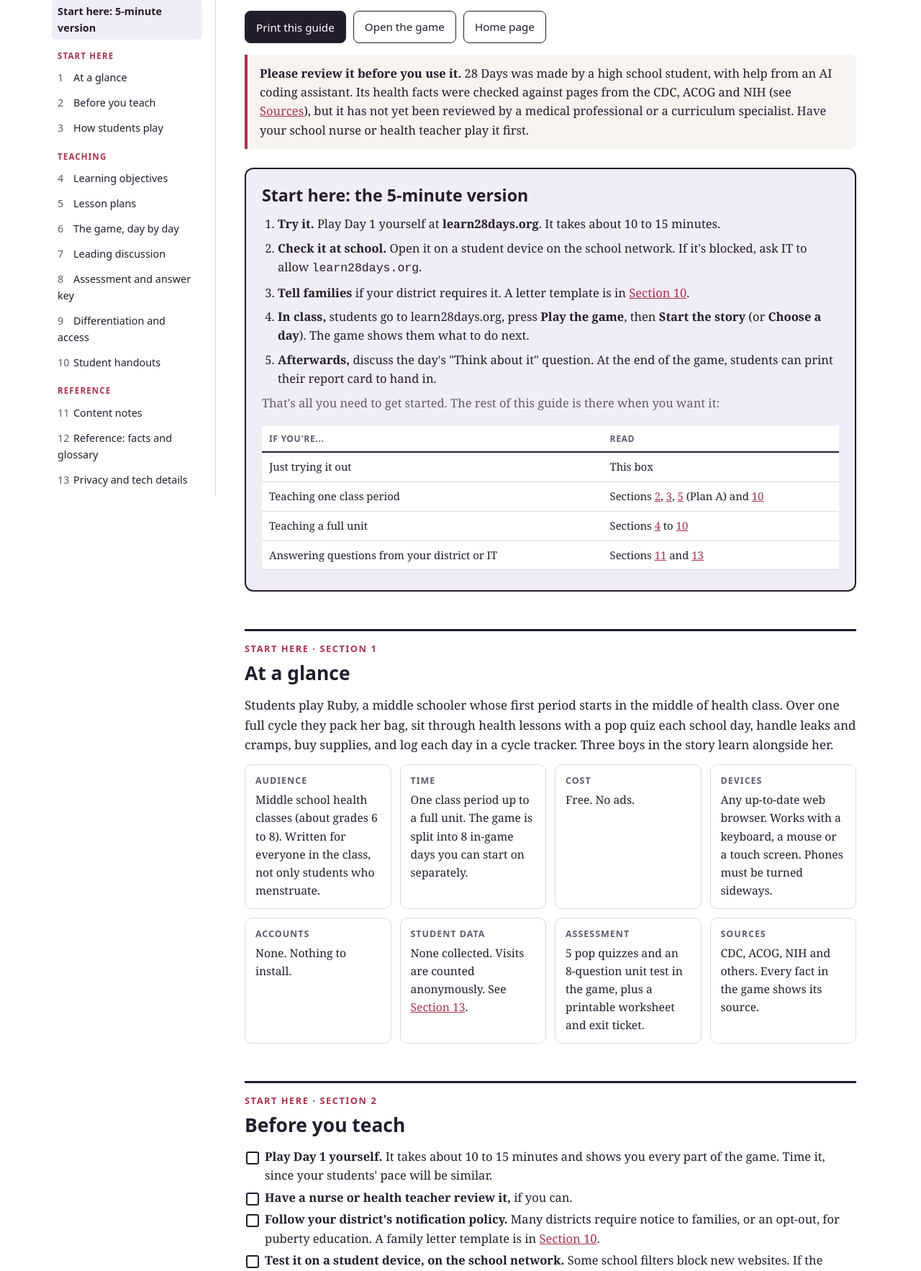
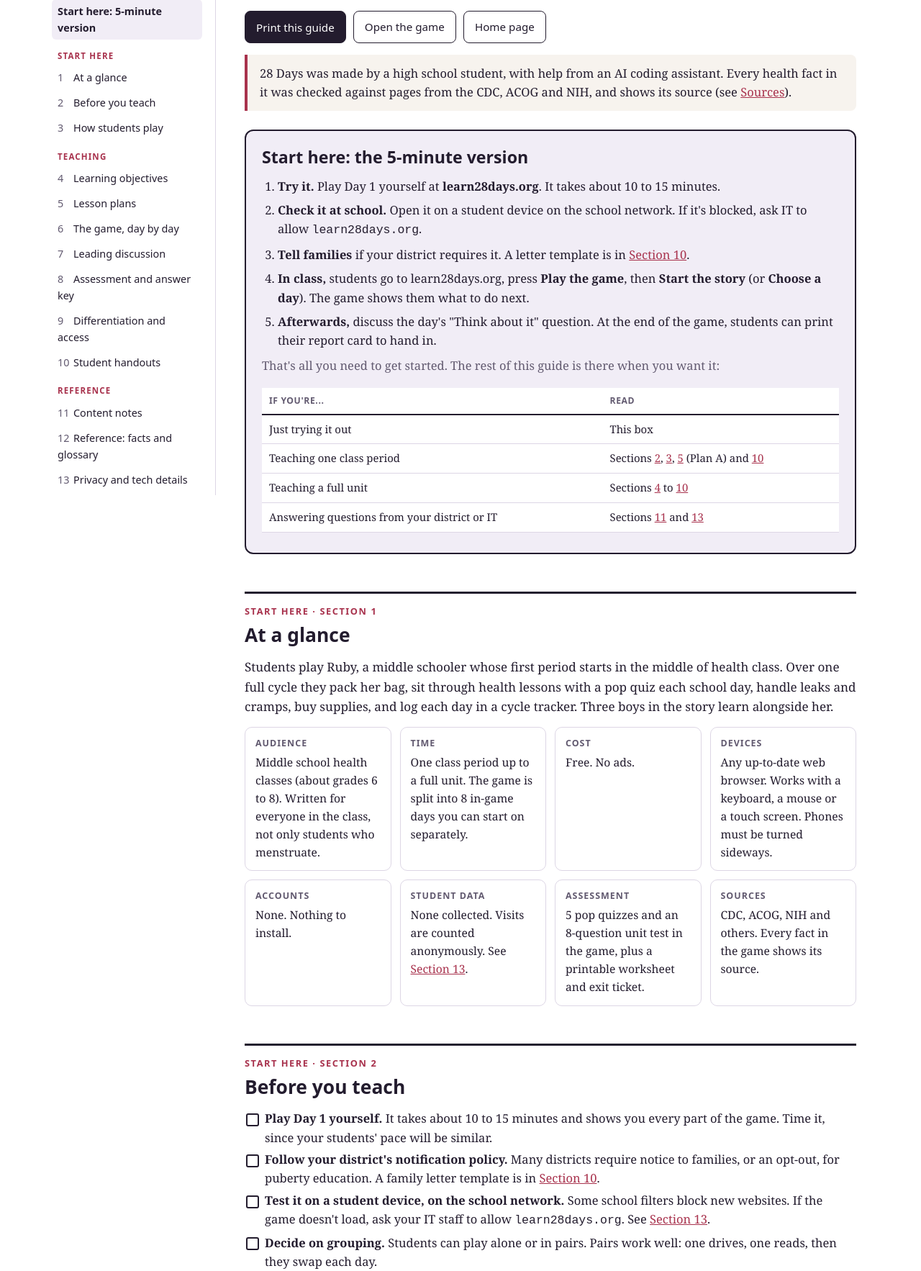
Before and after one commit to swarapala/28-days-classroom, a plain HTML site: page teacher-guide.html in a window 1280 px wide. Shown: the part 112-1878 px from the top of the page at 72% size. Drawn offline with Linux system fonts and the light colour scheme.

Commit message:
Remove the 'not yet reviewed' notes
Co-Authored-By: Claude Opus 5.5 <noreply@anthropic.com>

```diff
--- a/teacher-guide.html
+++ b/teacher-guide.html
@@ -166,7 +166,7 @@
         <a class="alt" href="./">Home page</a>
       </div>
       <div class="box">
-        <p><strong>Please review it before you use it.</strong> 28 Days was made by a high school student, with help from an AI coding assistant. Its health facts were checked against pages from the CDC, ACOG and NIH (see <a href="#sources">Sources</a>), but it has not yet been reviewed by a medical professional or a curriculum specialist. Have your school nurse or health teacher play it first.</p>
+        <p>28 Days was made by a high school student, with help from an AI coding assistant. Every health fact in it was checked against pages from the CDC, ACOG and NIH, and shows its source (see <a href="#sources">Sources</a>).</p>
       </div>
     </header>
 
@@ -212,7 +212,6 @@
       <h2>Before you teach</h2>
       <ul class="check">
         <li><strong>Play Day 1 yourself.</strong> It takes about 10 to 15 minutes and shows you every part of the game. Time it, since your students' pace will be similar.</li>
-        <li><strong>Have a nurse or health teacher review it,</strong> if you can.</li>
         <li><strong>Follow your district's notification policy.</strong> Many districts require notice to families, or an opt-out, for puberty education. A family letter template is in <a href="#handouts">Section 10</a>.</li>
         <li><strong>Test it on a student device, on the school network.</strong> Some school filters block new websites. If the game doesn't load, ask your IT staff to allow <code>learn28days.org</code>. See <a href="#privacy">Section 13</a>.</li>
         <li><strong>Decide on grouping.</strong> Students can play alone or in pairs. Pairs work well: one drives, one reads, then they swap each day.</li>
```
Also changed, not shown: index.html (+0 -1 lines), privacy.html (+1 -1 lines), 1 other file.
